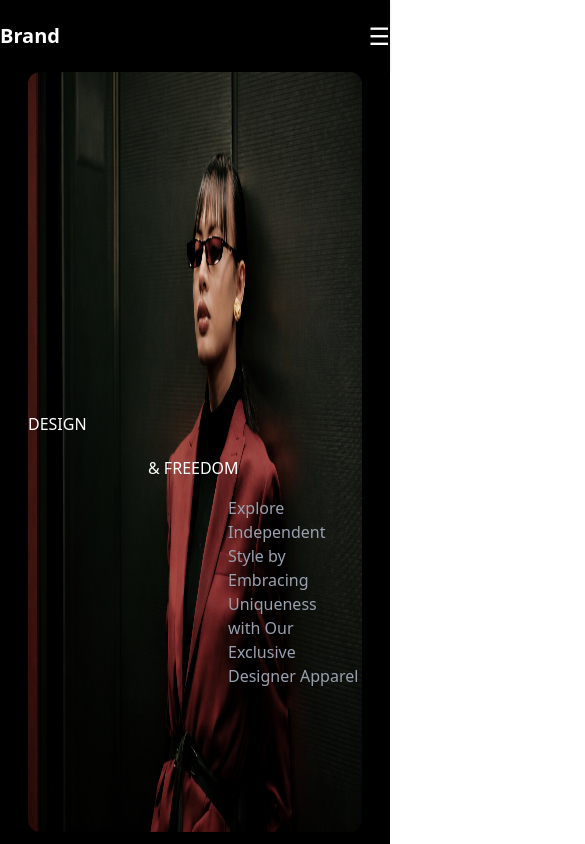
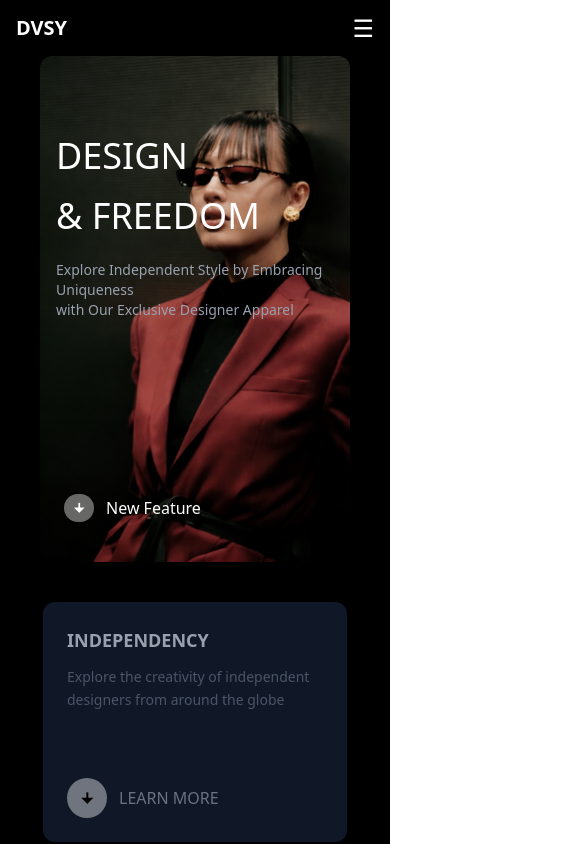
Before and after one commit to vishakha-shete/react-tailwind-landing-page, a React (Vite) app: page / in a window 390 px wide. Shown: the top 844 px of the page, 585 px wide, since content can reach past the window. Built offline with nearby package versions, Linux system fonts and the light colour scheme.

Commit message:
added one more section and make it responsive

```diff
--- a/src/App.jsx
+++ b/src/App.jsx
@@ -1,12 +1,13 @@
 import React from 'react'
 import Navbar from './Components/Navbar.jsx'
 import Hero from './Components/Hero.jsx'
-
+import Box from './Components/Box.jsx'
 const App = () => {
   return (
     <div className=" min-h-screen w-full bg-black ">
       <Navbar />
       <Hero />
+      <Box />
     </div>
   )
 }
--- /dev/null
+++ b/src/Components/Box.jsx
@@ -0,0 +1,53 @@
+import React from "react";
+
+const data = [
+    {
+        title: "INDEPENDENCY",
+        desc: "Explore the creativity of independent designers from around the globe",
+    },
+    {
+        title: "INDEPENDENCY",
+        desc: "Explore the creativity of independent designers from around the globe",
+    },
+    {
+        title: "INDEPENDENCY",
+        desc: "Explore the creativity of independent designers from around the globe",
+    },
+    {
+        title: "INDEPENDENCY",
+        desc: "Explore the creativity of independent designers from around the globe",
+    },
+];
+
+const Box = () => {
+    return (
+        <div className="flex flex-wrap justify-center gap-4 px-6 py-10">
+            {data.map((item, index) => (
+                <div
+                    key={index}
+                    className="h-60 w-76 bg-gray-900 p-6 flex flex-col justify-between rounded-xl"
+                >
+                    <div>
+                        <h3 className="text-gray-400 font-semibold text-lg">
+                            {item.title}
+                        </h3>
+                        <p className="text-gray-600 text- mt-3 text-sm leading-relaxed">
+                            {item.desc}
+                        </p>
+                    </div>
+
+                    <div className="flex items-center gap-3 ">
+                        <button className="bg-white/40 px-3 py-2 rounded-full text-black font-bold">
+                            <i className="ri-arrow-down-fill"></i>
+                        </button>
+                        <span className="text-gray-500 text-base md:text-lg font-medium">
+                            LEARN MORE
+                        </span>
+                    </div>
+                </div>
+            ))}
+        </div>
+    );
+};
+
+export default Box;
--- a/src/Components/Hero.jsx
+++ b/src/Components/Hero.jsx
@@ -2,28 +2,67 @@ import heroImg from "../assets/hero.png";
 
 const Hero = () => {
   return (
-    <section className="mr-7 ml-7 pb-9 mt-0  object-cover relative ">
+    <section className="relative mx-10">
+
       <img
         src={heroImg}
         alt="hero"
-        className=" w-full h-[90vh] rounded-xl  top-0 object-fill   border-rad bottom-4"
+        className="w-full h-[90vh] rounded-xl object-cover
+                   max-md:h-[70vh] max-sm:h-[60vh]"
       />
 
-      <div className="absolute inset-0 flex items-center  md:px-30">
-        <div className=" text-white">
-          <h1 className=" mt-40 md:text-9xl font-light  ">
-          DESIGN
-          <h1 className="mt-5 md:text-9xl ml-30 font-light">& FREEDOM</h1>
-          </h1>
-          <p className="ml-50  mt-4 font-medium text-gray-400 ">
-          Explore Independent Style by Embracing Uniqueness</p>
-          <p className="ml-50  font-medium text-gray-400 "> with Our Exclusive Designer Apparel</p>
-          <span className=" ml-270 absolute start-0 top-127 text-sm ">
-          <button className="bg-white/20 px-5 py-3 rounded-full text-white">
-  <i className="ri-arrow-down-fill"></i>
-</button>
-<span className="ml-3 text-white">New Feature</span>
-          </span>
+      <div className="absolute inset-0">
+        <div className="relative h-full w-full">
+
+          <div
+            className="
+              absolute top-40 left-16 text-white
+              max-md:top-28 max-md:left-8
+              max-sm:top-20 max-sm:left-4
+            "
+          >
+            <h1 className="text-9xl font-light max-md:text-6xl max-sm:text-4xl">
+              DESIGN
+            </h1>
+            <h1 className="mt-5 text-9xl font-light max-md:text-6xl max-sm:text-4xl">
+              & FREEDOM
+            </h1>
+
+            <p
+              className="
+                mt-4 ml-40 font-medium text-gray-400
+                max-md:ml-0 max-md:mt-6
+                max-sm:text-sm
+              "
+            >
+              Explore Independent Style by Embracing Uniqueness
+            </p>
+            <p
+              className="
+                ml-40 font-medium text-gray-400
+                max-md:ml-0
+                max-sm:text-sm
+              "
+            >
+              with Our Exclusive Designer Apparel
+            </p>
+          </div>
+
+          <div
+            className="
+              absolute bottom-20 left-270 flex items-center gap-3 text-sm
+              max-md:left-20 max-md:bottom-16
+              max-sm:left-6 max-sm:bottom-10
+            "
+          >
+            <button className="bg-white/40 px-2 py-1  rounded-full text-white font-bold">
+              <i className="ri-arrow-down-fill"></i>
+            </button>
+            <span className="text-white text-2xl font-medium max-sm:text-base">
+              New Feature
+            </span>
+          </div>
+
         </div>
       </div>
     </section>
--- a/src/Components/Navbar.jsx
+++ b/src/Components/Navbar.jsx
@@ -6,10 +6,10 @@ const Navbar = () => {
     const menuItems = ["Designers", "Collabs", "Events", "9018", "Card"];
 
     return (
-        <nav className=" md:px-10 py-5 px-0 bg-black text-white shadow-sm">
+        <nav className="px-4 md:px-10 py-3 bg-black text-white shadow-sm">
 
             <div className="flex items-center justify-between">
-                <h1 className="text-xl font-bold">Brand</h1>
+                <h1 className="text-xl font-bold">DVSY</h1>
 
                 <ul className="hidden md:flex flex-1 justify-end gap-5 mr-6">
                     {menuItems.map((item) => (
@@ -32,7 +32,6 @@ const Navbar = () => {
                 </button>
             </div>
 
-            {/* Mobile Menu */}
             {open && (
                 <div className="md:hidden mt-4 flex flex-col gap-3">
                     {menuItems.map((item) => (
```
